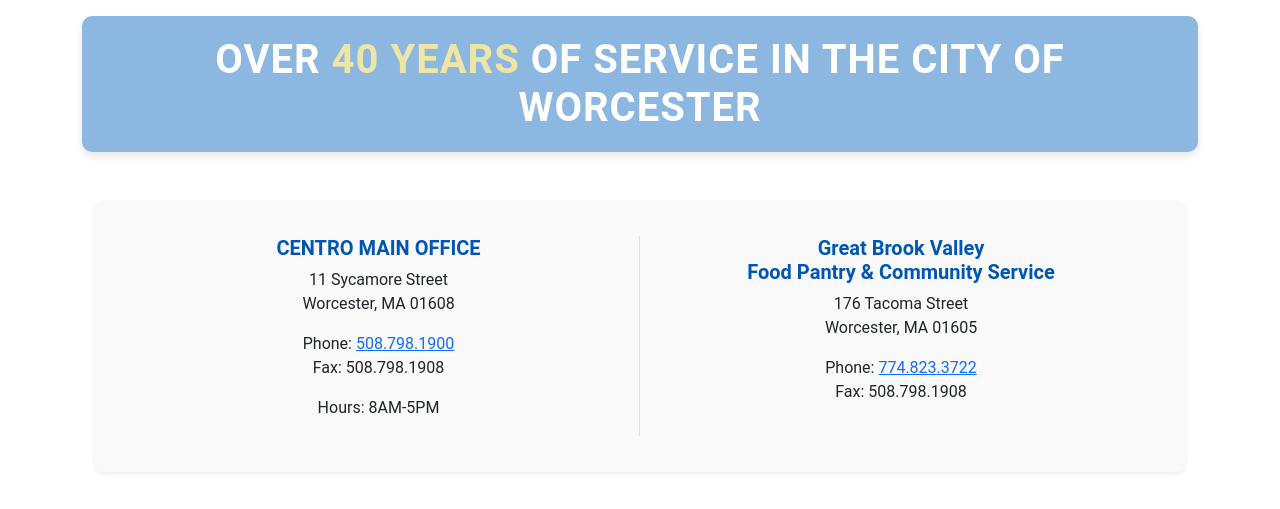
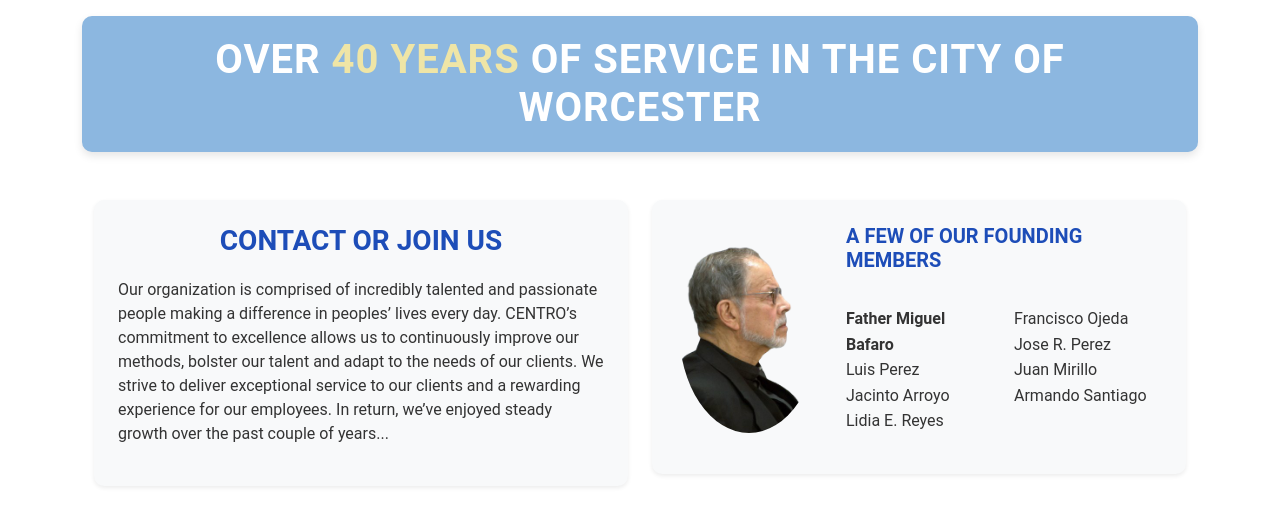
Before and after one commit to ahearndylan/CentroApp, a Django app: page /contact/ in a window 1280 px wide. Shown: the part 279-788 px from the top of the page. Run offline with Django 5.2, Linux system fonts and the light colour scheme.

Commit message:
Fix contact page

```diff
--- a/users/templates/contact.html
+++ b/users/templates/contact.html
@@ -1,4 +1,6 @@
 {% extends 'base.html' %}
+{% load static %}
+
 
 {% block title %}
     CENTRO | CONTACT US
@@ -8,6 +10,44 @@
 <h2 class="text-center title-heading">
     OVER <span class="title-highlight">40 YEARS</span> OF SERVICE IN THE CITY OF WORCESTER
 </h2>
+
+<div class="container my-5">
+    <div class="row">
+        <div class="col-lg-6">
+            <div class="info-box p-4 bg-light shadow-sm">
+                <h3 class="text-primary text-center">CONTACT OR JOIN US</h3>
+                <p>
+                    Our organization is comprised of incredibly talented and passionate people making a difference in peoples’ lives every day.
+                    CENTRO’s commitment to excellence allows us to continuously improve our methods, bolster our talent and adapt to the needs of our clients.
+                    We strive to deliver exceptional service to our clients and a rewarding experience for our employees. In return, we’ve enjoyed steady growth over the past couple of years...
+                </p>
+            </div>
+        </div>
+        <div class="col-lg-6">
+            <div class="founding-box p-4 bg-light shadow-sm">
+                <div class="row">
+                    <div class="col-md-4 text-center">
+                        <img src="{% static 'img/contact2.png' %}" alt="Father Miguel Bafaro" class="img-fluid rounded-circle">
+                    </div>
+                    <div class="col-md-8">
+                        <h4 class="text-primary">A FEW OF OUR FOUNDING MEMBERS</h4>
+                        <br>
+                        <ul class="founding-members-list list-unstyled">
+                            <li><strong>Father Miguel Bafaro</strong></li>
+                            <li>Luis Perez</li>
+                            <li>Jacinto Arroyo</li>
+                            <li>Lidia E. Reyes</li>
+                            <li>Francisco Ojeda</li>
+                            <li>Jose R. Perez</li>
+                            <li>Juan Mirillo</li>
+                            <li>Armando Santiago</li>
+                        </ul>
+                    </div>
+                </div>
+            </div>
+        </div>
+    </div>
+</div>
 
 <div class="container my-5">
     <div class="card shadow-sm">
@@ -93,6 +133,55 @@
 {% block extra_css %}
 <link rel="stylesheet" href="https://unpkg.com/leaflet/dist/leaflet.css" />
 <style>
+
+    .info-box, .founding-box {
+        background-color: #f9f9f9;
+        border-radius: 10px;
+        font-size: 1rem;
+    }
+
+    .info-box h3, .founding-box h4 {
+        font-weight: bold;
+    }
+
+    .info-box h3 {
+        font-size: 1.75rem;
+        margin-bottom: 20px;
+        color: #1d4db8 !important;
+    }
+
+    .founding-box h4 {
+        font-size: 1.25rem;
+        margin-bottom: 10px;
+        color: #1d4db8 !important;
+    }
+
+    .founding-box img {
+        width: 100%;
+        max-width: 140px;
+        margin-bottom: 5px;
+    }
+
+    .founding-box ul {
+        padding-left: 0;
+        font-size: 1rem;
+        color: #333;
+    }
+
+    .founding-box ul li {
+        line-height: 1.6;
+    }
+
+
+    .founding-members-list {
+        column-count: 2;
+        column-gap: 20px;
+    }
+
+    .founding-members-list li {
+        line-height: 1.6;
+    }
+
     .contact-form-container {
         max-width: 100%;
         background-color: #f9f9f9;
```
Also changed, not shown: static/img/contact2.png (added).
